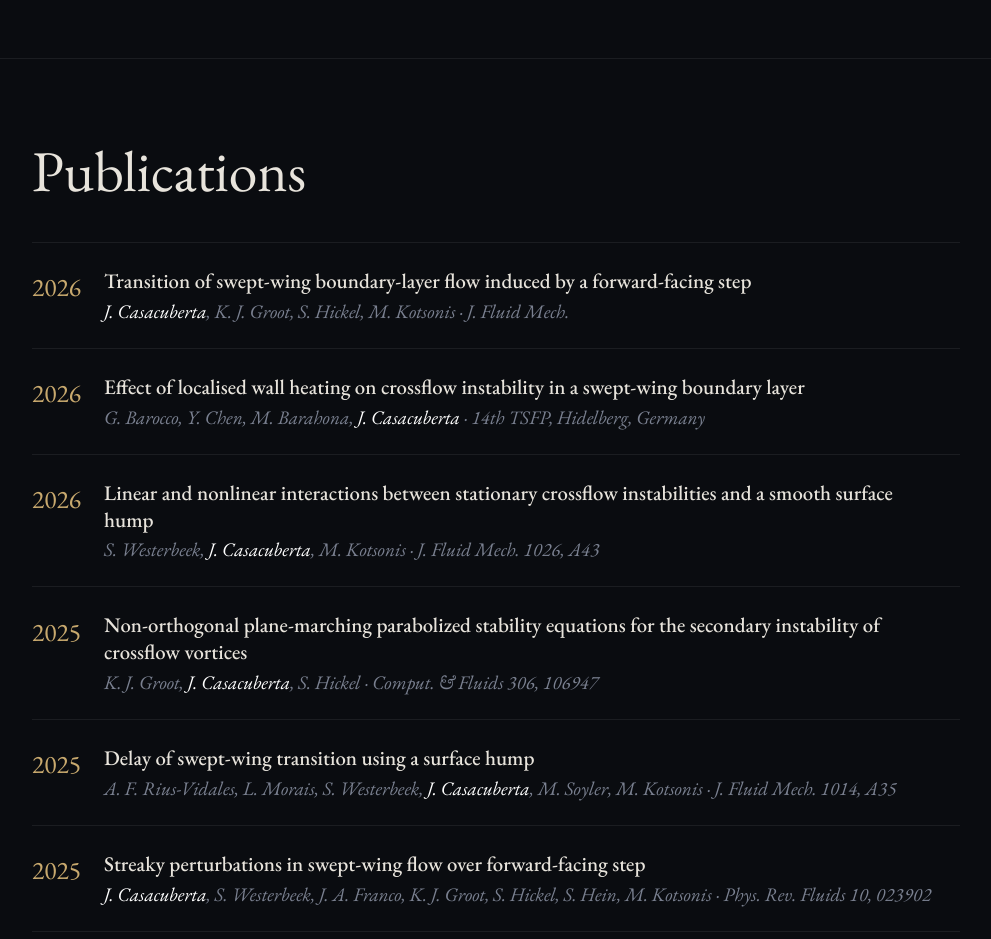
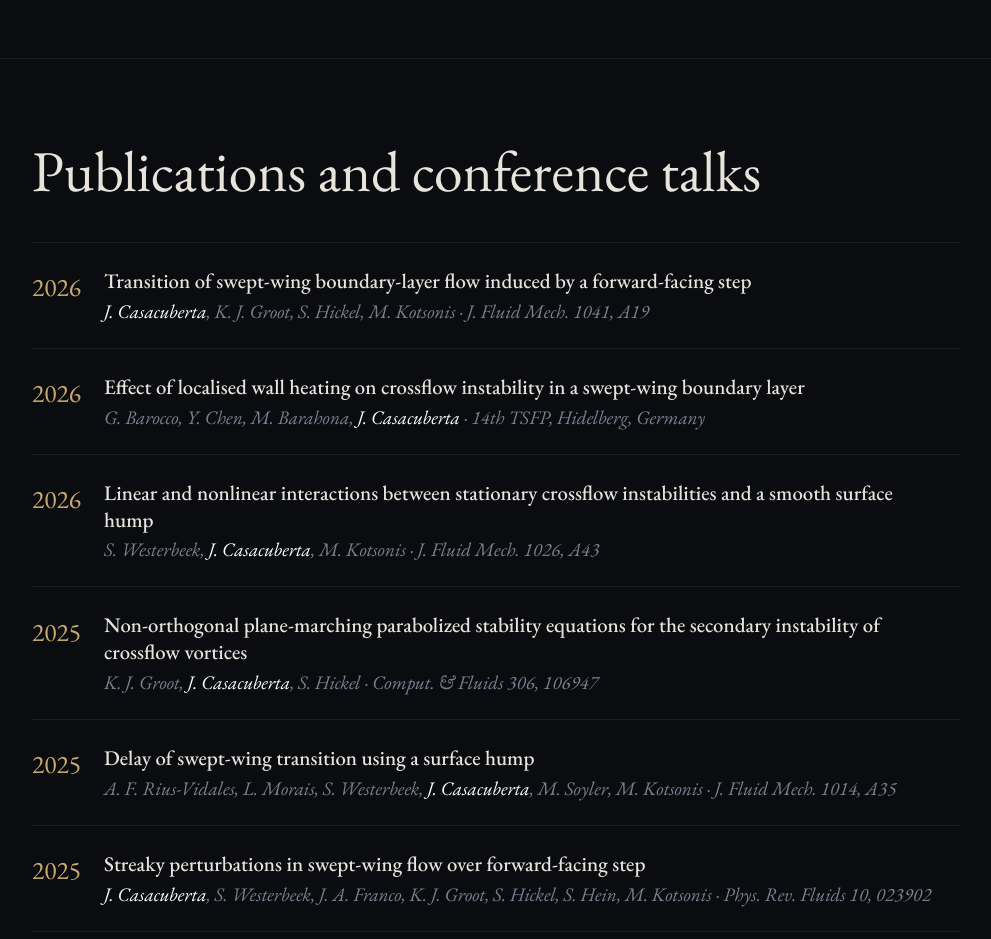
Before and after one commit to jcasacubertap/github.io, a plain HTML site: page index.html in a window 1280 px wide. Shown: the part 2820-3759 px from the top of the page, without its empty margins (288-1279 px from the left). Drawn offline with nearby package versions, Linux system fonts and the light colour scheme; a web font is replaced by a local one.

Commit message:
Add files via upload

```diff
--- a/index.html
+++ b/index.html
@@ -371,14 +371,14 @@
 
   <!-- PUBLICATIONS -->
   <section id="publications" class="page-section">
-    <h2 class="page-section-title">Publications</h2>
+    <h2 class="page-section-title">Publications and conference talks</h2>
     <div class="pub-list">
 
       <div class="pub-item">
         <span class="pub-year">2026</span>
         <div class="pub-content">
           <h4>Transition of swept-wing boundary-layer flow induced by a forward-facing step</h4>
-          <p><span style="color: #ffffff;">J. Casacuberta</span>, K. J. Groot, S. Hickel, M. Kotsonis · <em>J. Fluid Mech.</em> </p>
+          <p><span style="color: #ffffff;">J. Casacuberta</span>, K. J. Groot, S. Hickel, M. Kotsonis · <em>J. Fluid Mech.</em> 1041,  A19</p>
         </div>
         <a href="#" class="pub-link">→</a>
       </div>
```
